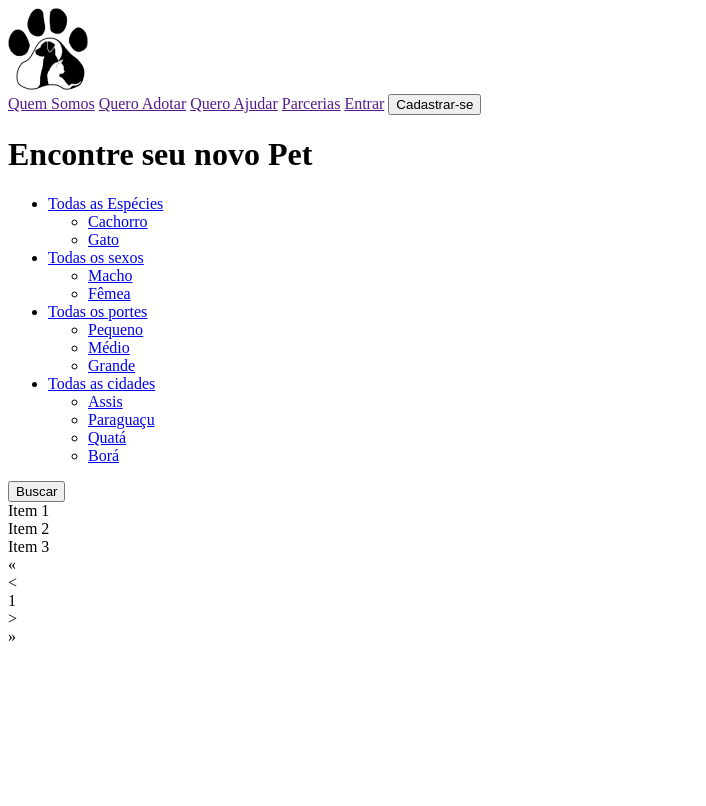
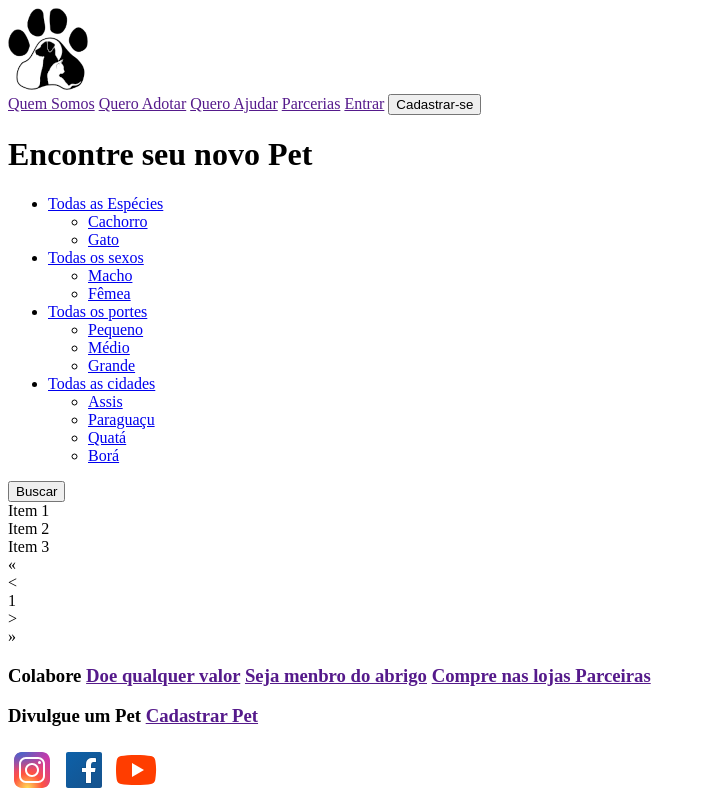
Before and after one commit to Raphos35/PetFinderProject, a plain HTML site: page index.html in a window 1280 px wide. Shown: the whole page, without its empty margins (0-706 px from the left). Drawn offline with Linux system fonts and the light colour scheme.

Commit message:
Criação da estrututra dos elementos do Footer

```diff
--- a/index.html
+++ b/index.html
@@ -74,6 +74,18 @@
     </main>
 
     <footer>
+        <h3>Colabore
+            <a href="">Doe qualquer valor</a>
+            <a href="">Seja menbro do abrigo</a>
+            <a href="">Compre nas lojas Parceiras</a>
+        </h3>
+        <h3>Divulgue um Pet
+            <a href="">Cadastrar Pet</a>
+        </h3>
+        <a href=""><img src="Imagens\icons8-instagram.svg" alt="Logo Instagram"></a>
+        <a href=""><img src="Imagens\icons8-facebook.svg" alt="Logo Facebook"></a>
+        <a href=""><img src="Imagens\icons8-reproduzir-youtube.svg" alt="Logo Youtube"></a>
+
 
 
     </footer>
```
Also changed, not shown: Imagens/icons8-facebook.svg (added), Imagens/icons8-instagram.svg (added), Imagens/icons8-reproduzir-youtube.svg (added).
